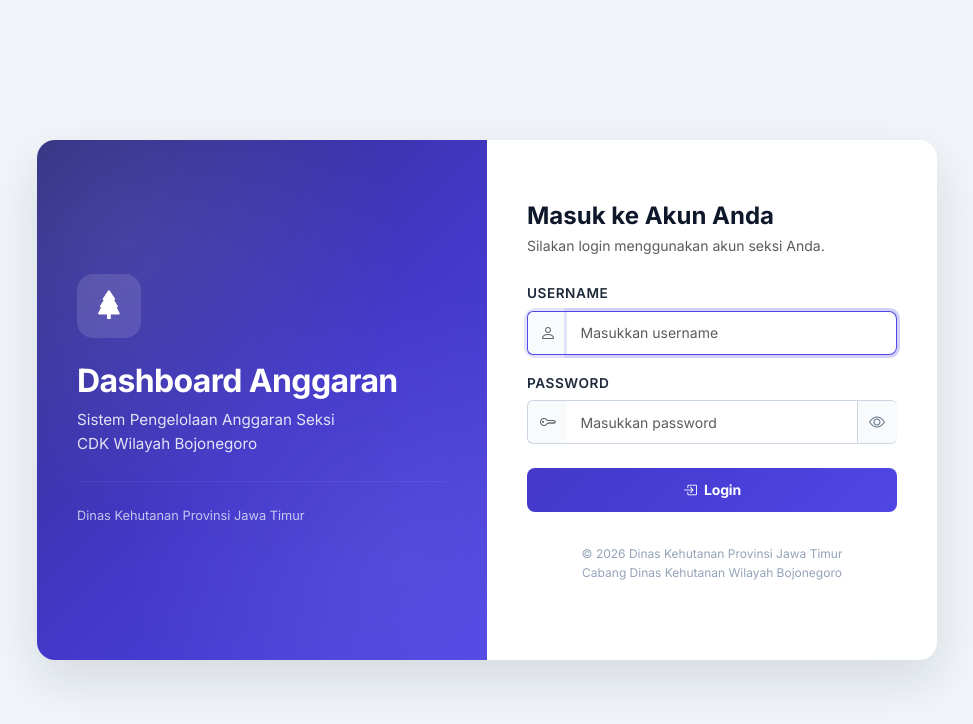
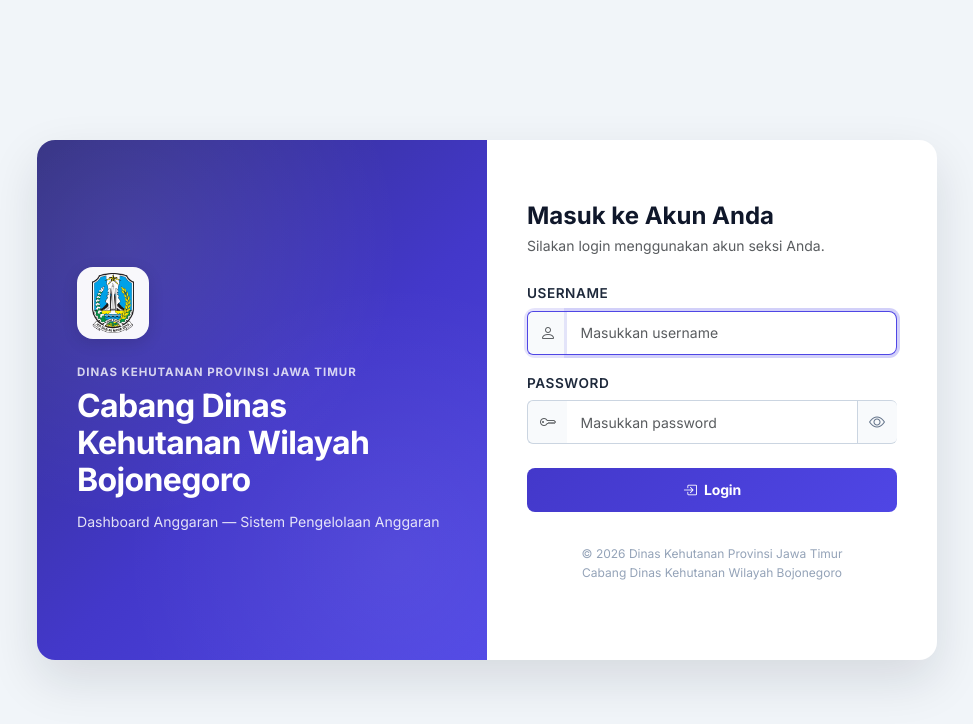
Before and after one commit to adhito-nugroho/dashboard, a PHP site: page /dev/login in a window 1280 px wide. Shown: the top 724 px of the page, without its empty margins (153-1126 px from the left). Run offline with PHP 8.4, Linux system fonts and the light colour scheme.

Commit message:
update aplikasi

```diff
--- a/views/auth/login.php
+++ b/views/auth/login.php
@@ -46,12 +46,20 @@
         }
         .login-brand-panel .brand-content { position: relative; z-index: 1; }
         .login-brand-icon {
-            width: 64px; height: 64px;
+            width: 72px; height: 72px;
             border-radius: 16px;
-            background: rgba(255,255,255,0.12);
+            background: rgba(255,255,255,0.96);
             display: flex; align-items: center; justify-content: center;
             font-size: 1.8rem;
             margin-bottom: 1.5rem;
+            padding: 6px;
+            box-shadow: 0 4px 16px rgba(0,0,0,0.12);
+        }
+        .login-brand-icon img {
+            width: 100%;
+            height: 100%;
+            object-fit: contain;
+            display: block;
         }
         .login-form-panel {
             flex: 1;
@@ -126,16 +134,12 @@
         <div class="login-brand-panel">
             <div class="brand-content">
                 <div class="login-brand-icon">
-                    <i class="bi bi-tree-fill"></i>
+                    <img src="<?= base_url('images/logo_jatim.png') ?>" alt="Logo Jawa Timur">
                 </div>
-                <h2 class="fw-bold mb-2" style="letter-spacing:-0.02em;">Dashboard Anggaran</h2>
-                <p class="mb-0" style="opacity:.85;font-size:0.95rem;">
-                    Sistem Pengelolaan Anggaran Seksi<br>
-                    CDK Wilayah Bojonegoro
-                </p>
-                <hr style="border-color: rgba(255,255,255,0.2); margin: 1.5rem 0;">
-                <p class="mb-0" style="opacity:.7;font-size:0.8rem;">
-                    Dinas Kehutanan Provinsi Jawa Timur
+                <div style="font-size:0.72rem;font-weight:700;letter-spacing:0.08em;text-transform:uppercase;opacity:0.78;margin-bottom:0.45rem;">Dinas Kehutanan Provinsi Jawa Timur</div>
+                <h2 class="fw-bold mb-1" style="letter-spacing:-0.02em;line-height:1.15;">Cabang Dinas<br>Kehutanan Wilayah<br>Bojonegoro</h2>
+                <p class="mb-0" style="opacity:.85;font-size:0.88rem;margin-top:0.75rem;">
+                    Dashboard Anggaran — Sistem Pengelolaan Anggaran
                 </p>
             </div>
         </div>
```
